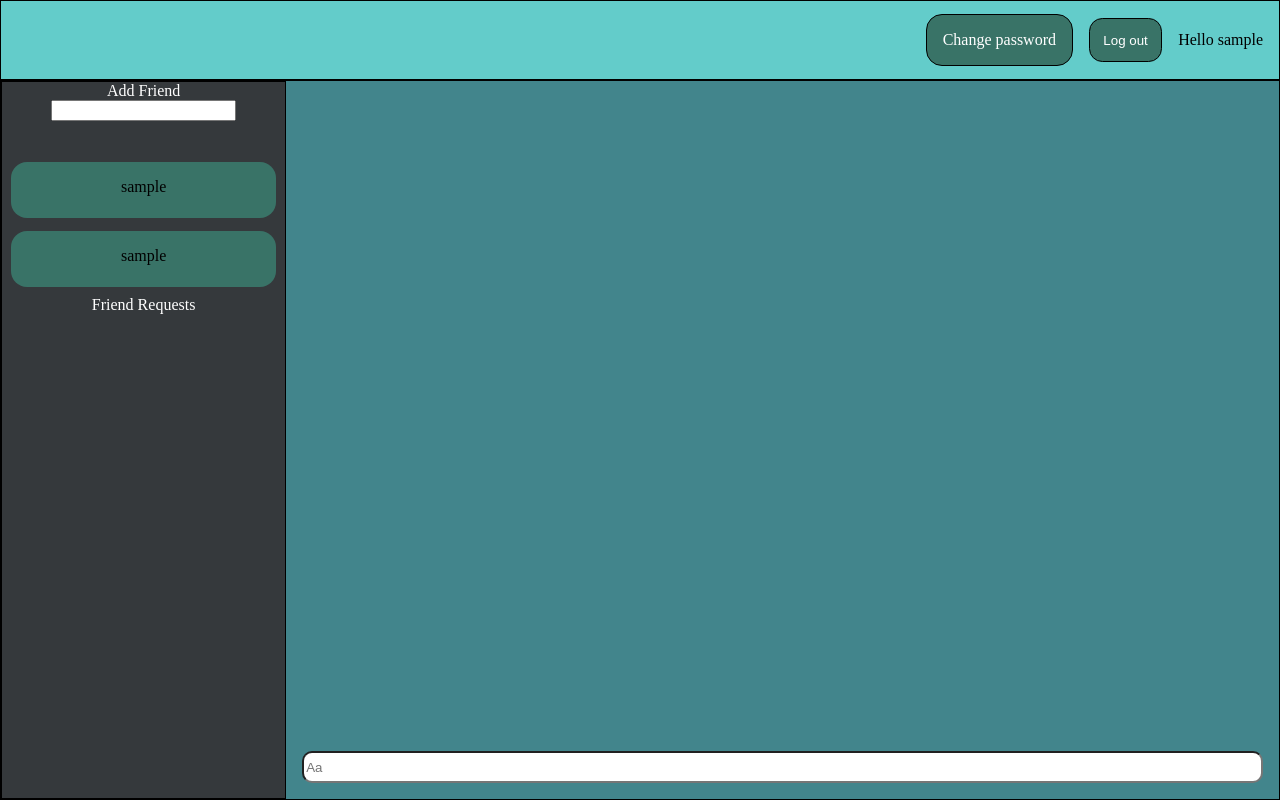
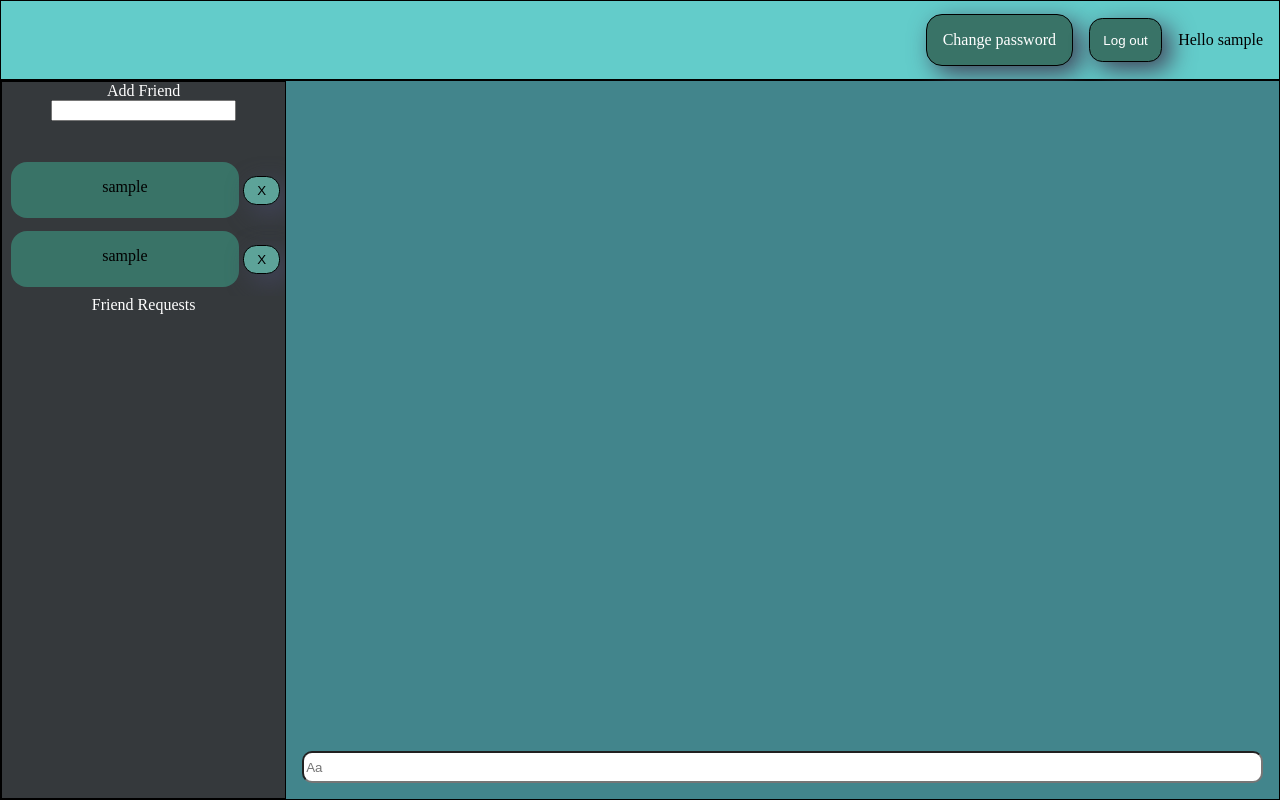
Before and after one commit to xAdiro/TrytytkowyKomunikatorE2EE, a Django app: page / in a window 1280 px wide. Run offline with Django 4.2, Linux system fonts and the light colour scheme; a user stored in the database is signed in; tables that the repository leaves empty hold one stand-in row (values such as "Sample post").

Commit message:
Added button to remove friend

```diff
--- a/trytytkowy_komunikator/chat_app/static/css/chat.css
+++ b/trytytkowy_komunikator/chat_app/static/css/chat.css
@@ -12,16 +12,21 @@ body{
     border-radius: 1em;
     text-align: center;
     text-decoration: none;
+    box-shadow: 8px 8px 24px 0 rgba(66, 68, 90, 1);
 }
 
 .buttonrequest{
     background-color: #5DA399;
     border: 1px solid black;
     color: black;
-    padding: 1em 1em;
+    padding: 1em;
     border-radius: 1em;
     text-align: center;
     text-decoration: none;
+    box-shadow: 8px 8px 24px 0 rgba(66, 68, 90, 1);
+    height: 1.5em;
+    display: flex;
+    align-items: center;
 }
 
 .topbar{
@@ -40,8 +45,8 @@ body{
 
 .topbar-item{
     height:25%;
-    text-align: justify center;
-    padding: 1em, 1em;
+    text-align: center;
+    padding: 1em;
     align-self: center;
 }
 
@@ -61,6 +66,13 @@ body{
     box-sizing: border-box;
     border: 1px solid black;
 }
+
+.contact-container{
+    display: flex;
+    flex-direction: row;
+    align-items: center;
+}
+
 
 .add-contact{
     background-color: #35393C;
@@ -86,6 +98,7 @@ body{
     border-radius: 1em;
     padding: 1em 1em;
     text-align: center;
+    flex-grow:1;
 }
 
 a:link{
--- /dev/null
+++ b/trytytkowy_komunikator/chat_app/static/js/deleteFriend.js
@@ -0,0 +1,5 @@
+function deleteFriend(contact){
+    $.post("/delete-friend/", {
+        "friend_username": contact
+    });
+}
--- a/trytytkowy_komunikator/chat_app/templates/chat.html
+++ b/trytytkowy_komunikator/chat_app/templates/chat.html
@@ -20,6 +20,7 @@
         <script src="{% static 'js/selectChat.js' %}"></script>
         <script src="{% static 'js/encryption.js' %}"></script>
         <script src="{% static 'js/refreshChat.js' %}"></script>
+        <script src="{% static 'js/deleteFriend.js' %}"></script>
     </head>
     <body>
         <div class="topbar">
@@ -43,8 +44,13 @@
                 </div>
                 <div class="contacts">
                     {% for contact in contacts %}
-                        <div onclick = "selectChat('{{ contact }}', this)" class="contact">
-                            {{ contact }}
+                        <div class="contact-container">
+                            <div onclick = "selectChat('{{ contact }}', this)" class="contact">
+                                {{ contact }}
+                            </div>
+                            <div>
+                                <button onclick="deleteFriend('{{ contact }}')" class="buttonrequest">X</button>
+                            </div>
                         </div>
                     {% endfor %}
                 </div>
--- a/trytytkowy_komunikator/chat_app/templates/friend_requests.html
+++ b/trytytkowy_komunikator/chat_app/templates/friend_requests.html
@@ -2,7 +2,7 @@ Friend Requests
 {% for request in friend_requests %}
     <div class="friend-request">
         {{ request }}
-        <button class="buttonrequest" onclick="acceptRequest('{{ request }}')">Potwierdź</button>
-        <button class="buttonrequest" onclick="deleteRequest('{{ request }}')">Usuń</button>
+        <button class="buttonrequest" onclick="acceptRequest('{{ request }}')">Accept</button>
+        <button class="buttonrequest" onclick="deleteRequest('{{ request }}')">Decline</button>
     </div>
 {% endfor %}
--- a/trytytkowy_komunikator/chat_app/urls.py
+++ b/trytytkowy_komunikator/chat_app/urls.py
@@ -16,5 +16,7 @@ urlpatterns = [
     path("", views.chat),
     path("change-password/", views.change_password_page),
     path("change-password-action/", views.change_password_action),
-    path("update-pub-key/", views.update_pub_key)
+    path("update-pub-key/", views.update_pub_key),
+    path("friend-requests/", views.friend_requests),
+    path("delete-friend/", views.delete_friend)
 ]
--- a/trytytkowy_komunikator/chat_app/views.py
+++ b/trytytkowy_komunikator/chat_app/views.py
@@ -240,7 +240,7 @@ def friend_requests(request):
 def delete_friend(request):
     friend_username = request.POST["friend_username"]
     models.FriendsWith.objects.get(
-        Q(user1=request.user, user2=User.objects.get(username=friend_username) |
-        Q(user2=request.user, user1=User.objects.get(username=friend_username)))
+        Q(user1=request.user, user2=User.objects.get(username=friend_username)) |
+        Q(user2=request.user, user1=User.objects.get(username=friend_username))
     ).delete()
     return redirect("/")
```
